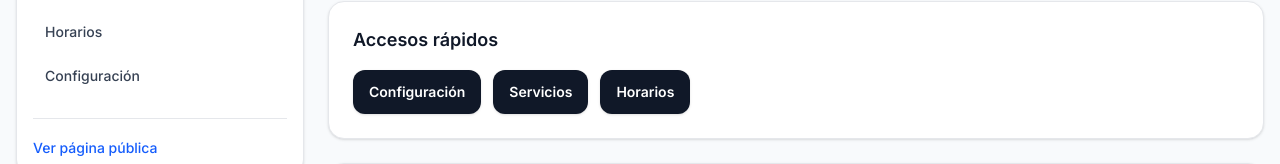
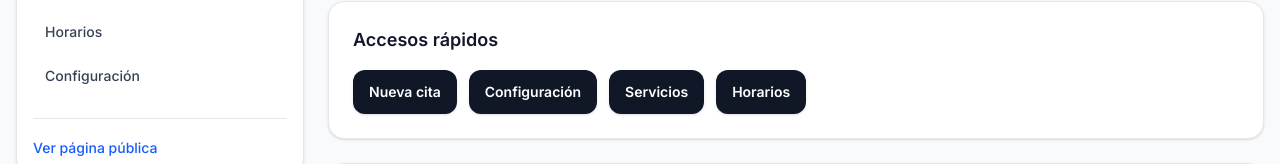
Before and after one commit to octaviomanzanosantana-cmyk/reservas_clinicas, a Next.js app: page /clinic in a window 1280 px wide. Shown: the part 271-435 px from the top of the page. Built offline with nearby package versions, Linux system fonts and the light colour scheme; no server answers.

Commit message:
dashboard: add quick access to new appointment

```diff
--- a/app/clinic/page.tsx
+++ b/app/clinic/page.tsx
@@ -305,6 +305,12 @@ export default function ClinicDashboardPage() {
           <h2 className="text-lg font-semibold text-gray-900">Accesos rápidos</h2>
           <div className="mt-4 flex flex-wrap gap-3">
             <Link
+              href="/clinic/appointments/new"
+              className="rounded-xl bg-gray-900 px-4 py-3 text-sm font-semibold text-white shadow-sm transition-all duration-150 hover:bg-black"
+            >
+              Nueva cita
+            </Link>
+            <Link
               href="/clinic/settings"
               className="rounded-xl bg-gray-900 px-4 py-3 text-sm font-semibold text-white shadow-sm transition-all duration-150 hover:bg-black"
             >
```
Lines whose indentation alone changed are shown as unchanged.
